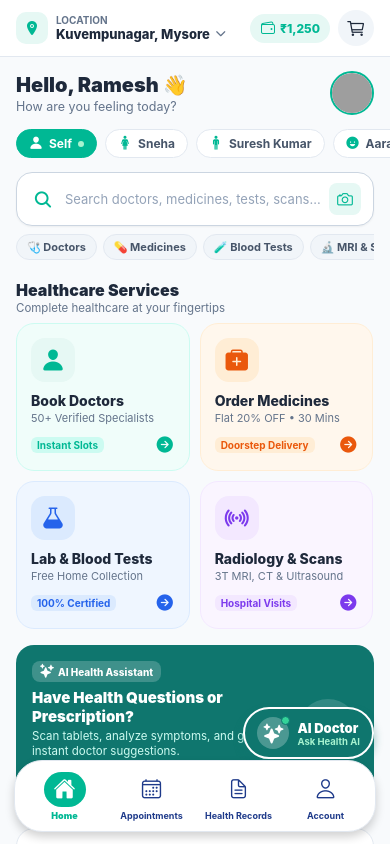
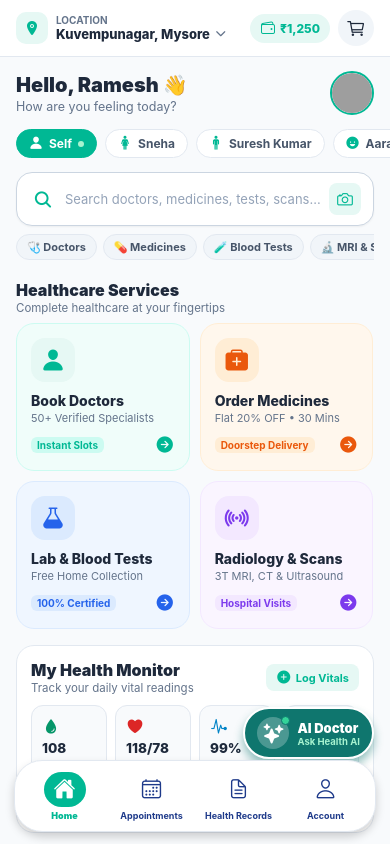
Before and after one commit to Navabharth-Technologies/Mediunify-patient-side-application-, a React Native app: screen /MainApp in a window 390 px wide. Built offline with nearby package versions, Linux system fonts and the light colour scheme; grey boxes are pictures that could not be loaded.

Commit message:
Remove in-feed AI Health Assistant banner from HomeScreen and rely on floating chatbot FAB

```diff
--- a/src/screens/home/HomeScreen.js
+++ b/src/screens/home/HomeScreen.js
@@ -530,33 +530,6 @@ const HomeScreen = ({ navigation }) => {
         </View>
 
         {/* ==========================================
-            AI HEALTH ASSISTANT BANNER
-        ========================================== */}
-        <TouchableOpacity
-          style={styles.aiBannerCard}
-          onPress={() => navigation.navigate('Chatbot')}
-          activeOpacity={0.9}
-        >
-          <View style={styles.aiBannerLeft}>
-            <View style={styles.aiBadge}>
-              <Ionicons name="sparkles" size={14} color="#FFFFFF" />
-              <Text style={styles.aiBadgeText}>AI Health Assistant</Text>
-            </View>
-            <Text style={styles.aiBannerTitle}>Have Health Questions or Prescription?</Text>
-            <Text style={styles.aiBannerSub}>
-              Scan tablets, analyze symptoms, and get instant doctor suggestions.
-            </Text>
-            <View style={styles.aiBannerBtn}>
-              <Text style={styles.aiBannerBtnText}>Chat with Health AI ›</Text>
-            </View>
-          </View>
-
-          <View style={styles.aiAvatarCircle}>
-            <Ionicons name="chatbubbles" size={36} color="#FFFFFF" />
-          </View>
-        </TouchableOpacity>
-
-        {/* ==========================================
             HEALTH VITALS & SELF MONITOR WIDGET
         ========================================== */}
         <View style={styles.vitalsSection}>
```
Also changed, not shown: 2 other files (tests, documents, lock files or other folders).
